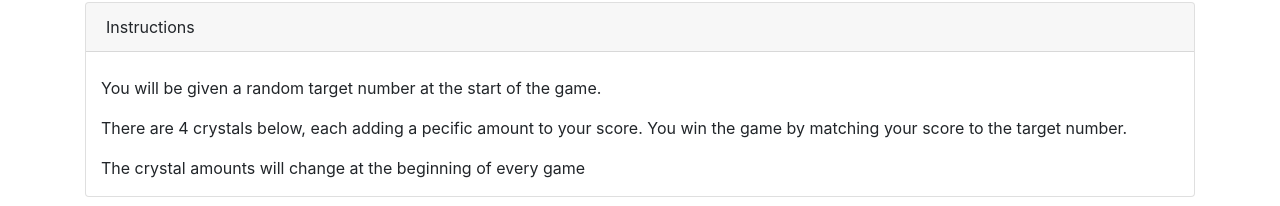
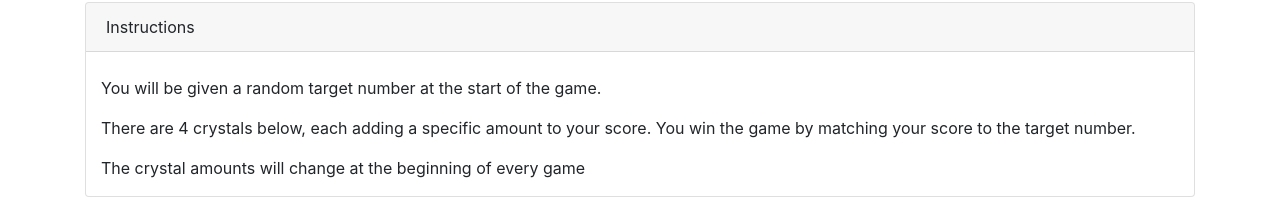
Before and after one commit to AviMKabir/unit-4-game, a plain HTML site: page index.html in a window 1280 px wide. Shown: the part 214-420 px from the top of the page. Drawn offline with nearby package versions, Linux system fonts and the light colour scheme.

Commit message:
i fixed a spelling

```diff
--- a/index.html
+++ b/index.html
@@ -38,7 +38,7 @@
 
             <p>You will be given a random target number at the start of the game. </p>
 
-            <p>There are 4 crystals below, each adding a pecific amount to your score.
+            <p>There are 4 crystals below, each adding a specific amount to your score.
                 You win the game by matching your score to the target number.</p>
 
             <p>The crystal amounts will change at the beginning of every game</p>
```
